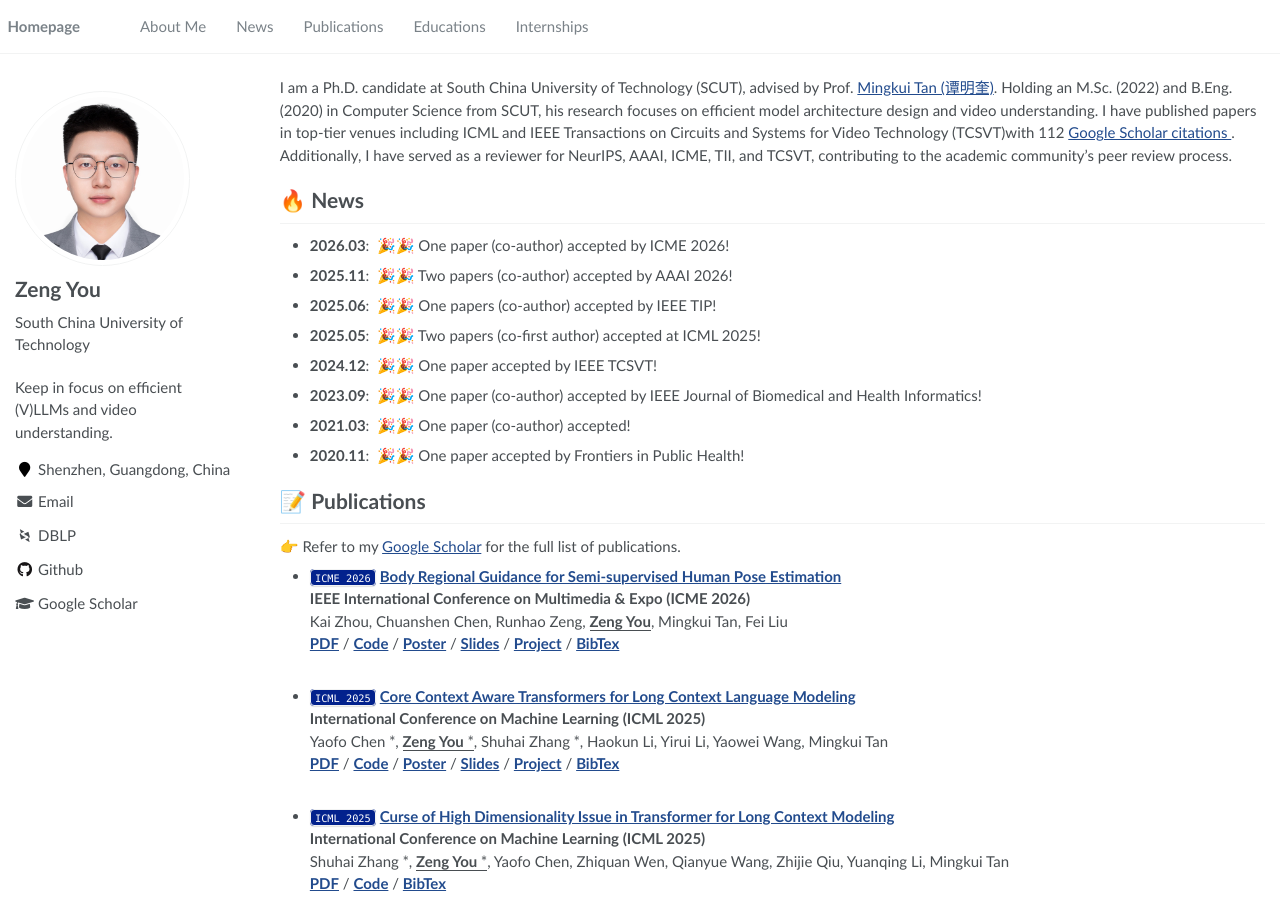
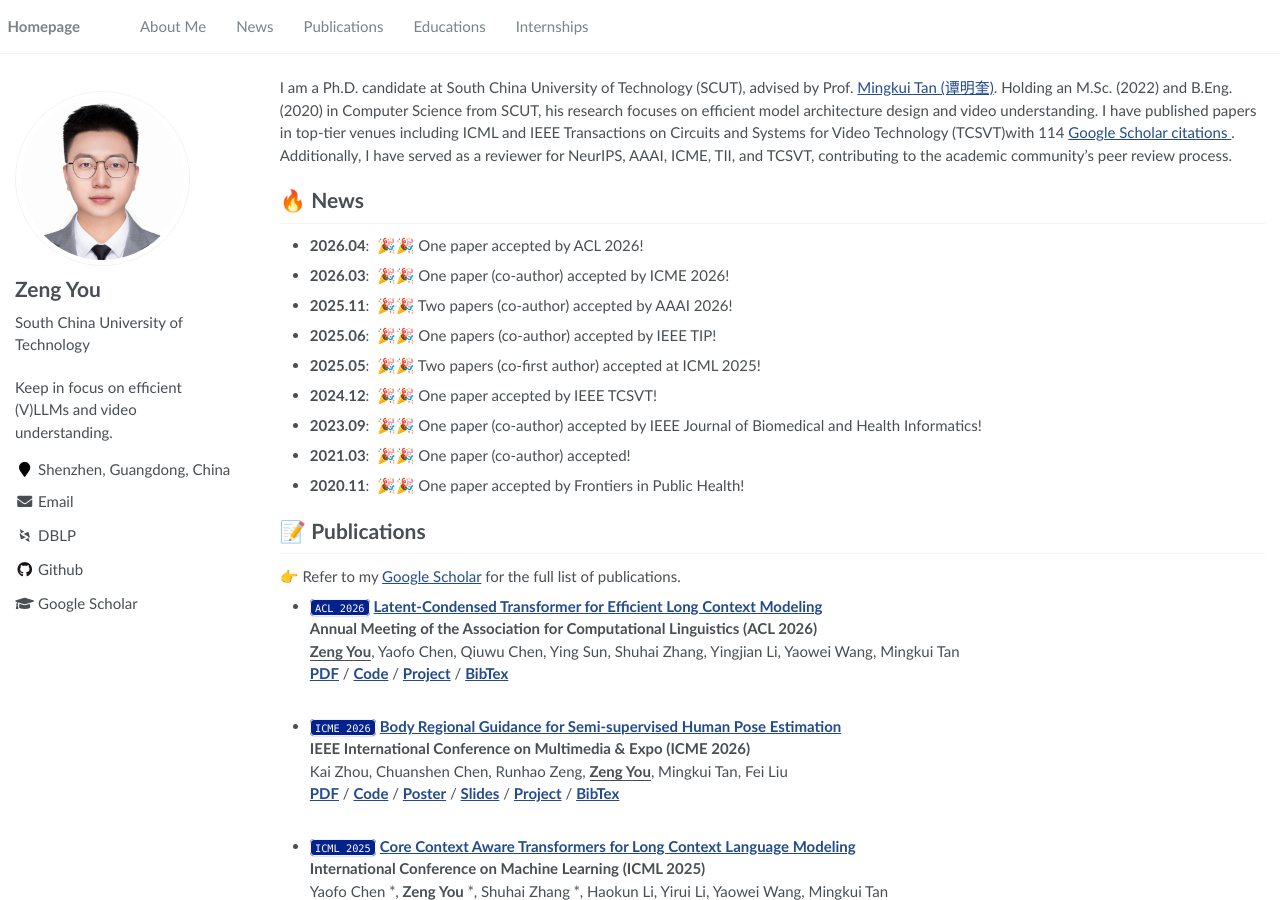
Before and after one commit to bolixinyu/homepage, a Jekyll site: the page built from _pages/about.md, in a window 1280 px wide and 900 px high. Built offline with Jekyll 4.4.1, drawn with Linux system fonts in a browser that asks for light colours; some web fonts are replaced; formulas are drawn with MathJax 3.

Commit message:
update ACL 2026

```diff
--- a/_pages/about.md
+++ b/_pages/about.md
@@ -17,9 +17,10 @@ redirect_from:
 
 <span class='anchor' id='about-me'></span>
 
-I am a Ph.D. candidate at South China University of Technology (SCUT), advised by Prof. <a href='https://tanmingkui.github.io/'>Mingkui Tan (谭明奎)</a>. Holding an M.Sc. (2022) and B.Eng. (2020) in Computer Science from SCUT, his research focuses on efficient model architecture design and video understanding. I have published papers in top-tier venues including ICML and IEEE Transactions on Circuits and Systems for Video Technology (TCSVT)with 112 <a href='https://scholar.google.com/citations?user=7xCkJ-QAAAAJ'>Google Scholar citations </a>. Additionally, I have served as a reviewer for NeurIPS, AAAI, ICME, TII, and TCSVT, contributing to the academic community's peer review process.
+I am a Ph.D. candidate at South China University of Technology (SCUT), advised by Prof. <a href='https://tanmingkui.github.io/'>Mingkui Tan (谭明奎)</a>. Holding an M.Sc. (2022) and B.Eng. (2020) in Computer Science from SCUT, his research focuses on efficient model architecture design and video understanding. I have published papers in top-tier venues including ICML and IEEE Transactions on Circuits and Systems for Video Technology (TCSVT)with 114 <a href='https://scholar.google.com/citations?user=7xCkJ-QAAAAJ'>Google Scholar citations </a>. Additionally, I have served as a reviewer for NeurIPS, AAAI, ICME, TII, and TCSVT, contributing to the academic community's peer review process.
 
 # 🔥 News
+- **2026.04**: &nbsp;🎉🎉 One paper accepted by ACL 2026!
 - **2026.03**: &nbsp;🎉🎉 One paper (co-author) accepted by ICME 2026!
 - **2025.11**: &nbsp;🎉🎉 Two papers (co-author) accepted by AAAI 2026!
 - **2025.06**: &nbsp;🎉🎉 One papers (co-author) accepted by IEEE TIP!
@@ -33,6 +34,13 @@ I am a Ph.D. candidate at South China University of Technology (SCUT), advised b
 👉 Refer to my [Google Scholar](https://scholar.google.com/citations?user=7xCkJ-QAAAAJ) for the full list of publications.
 
 <ul>
+
+<!-- ACL 2026 LCA -->
+ <li><code>ACL 2026</code> <a href=""><strong>Latent-Condensed Transformer for Efficient Long Context Modeling</strong></a><br>
+ <strong>Annual Meeting of the Association for Computational Linguistics (ACL 2026)</strong><br>
+ <u><strong>Zeng You</strong></u>, Yaofo Chen, Qiuwu Chen, Ying Sun, Shuhai Zhang, Yingjian Li, Yaowei Wang, Mingkui Tan<br>
+<a href="https://arxiv.org/pdf/2604.12452"><strong>PDF</strong></a> / <a href="https://github.com/bolixinyu/LCA"><strong>Code</strong></a> / <a href=""><strong>Project</strong></a> / <a href="./bibs/lca.txt"><strong>BibTex</strong></a> </li>
+<br>
 
 <!-- ICME 2026 -->
  <li><code>ICME 2026</code> <a href=""><strong>Body Regional Guidance for Semi-supervised Human Pose Estimation</strong></a><br>
```
Also changed, not shown: bibs/lca.txt (added, +9 -0 lines).
